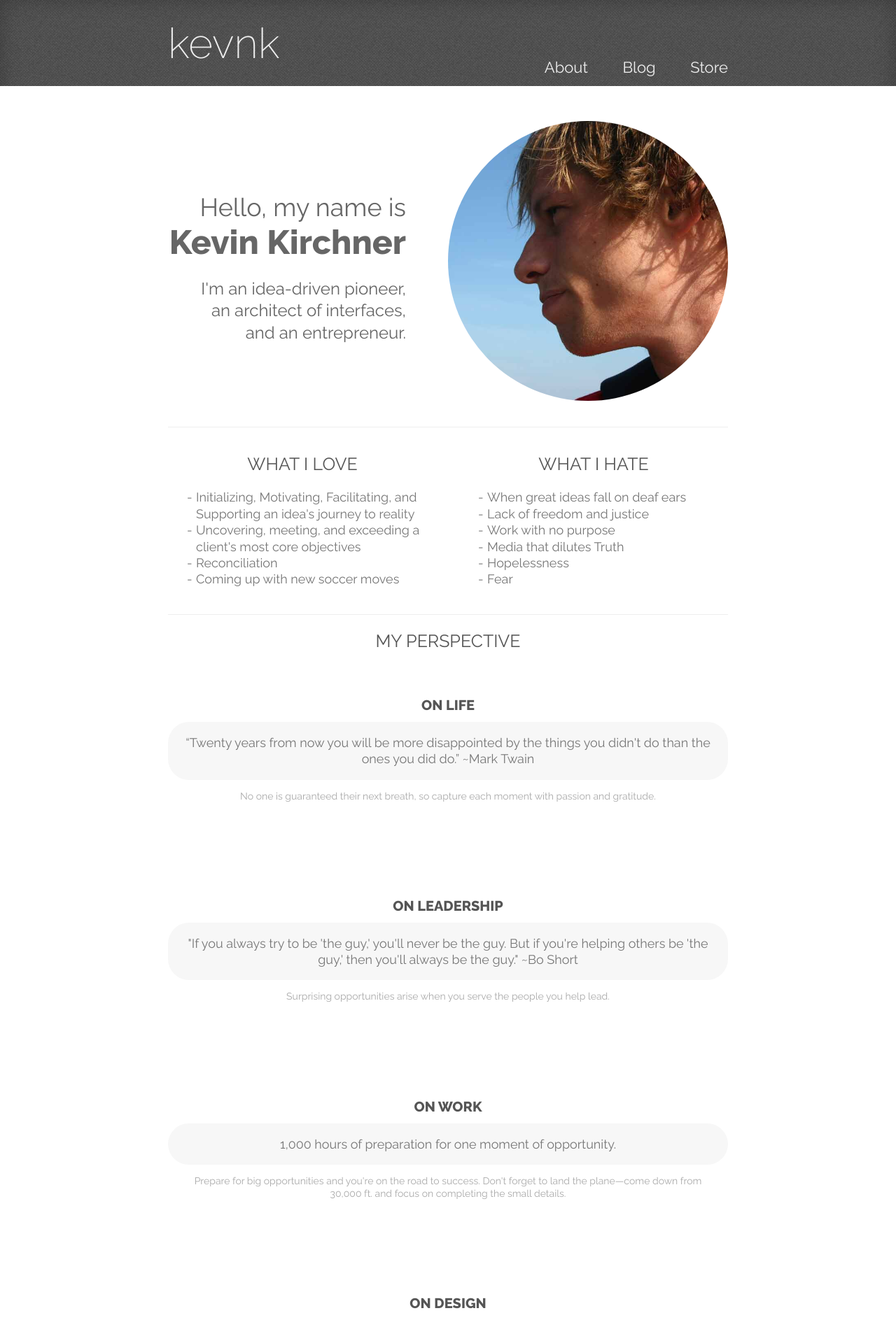
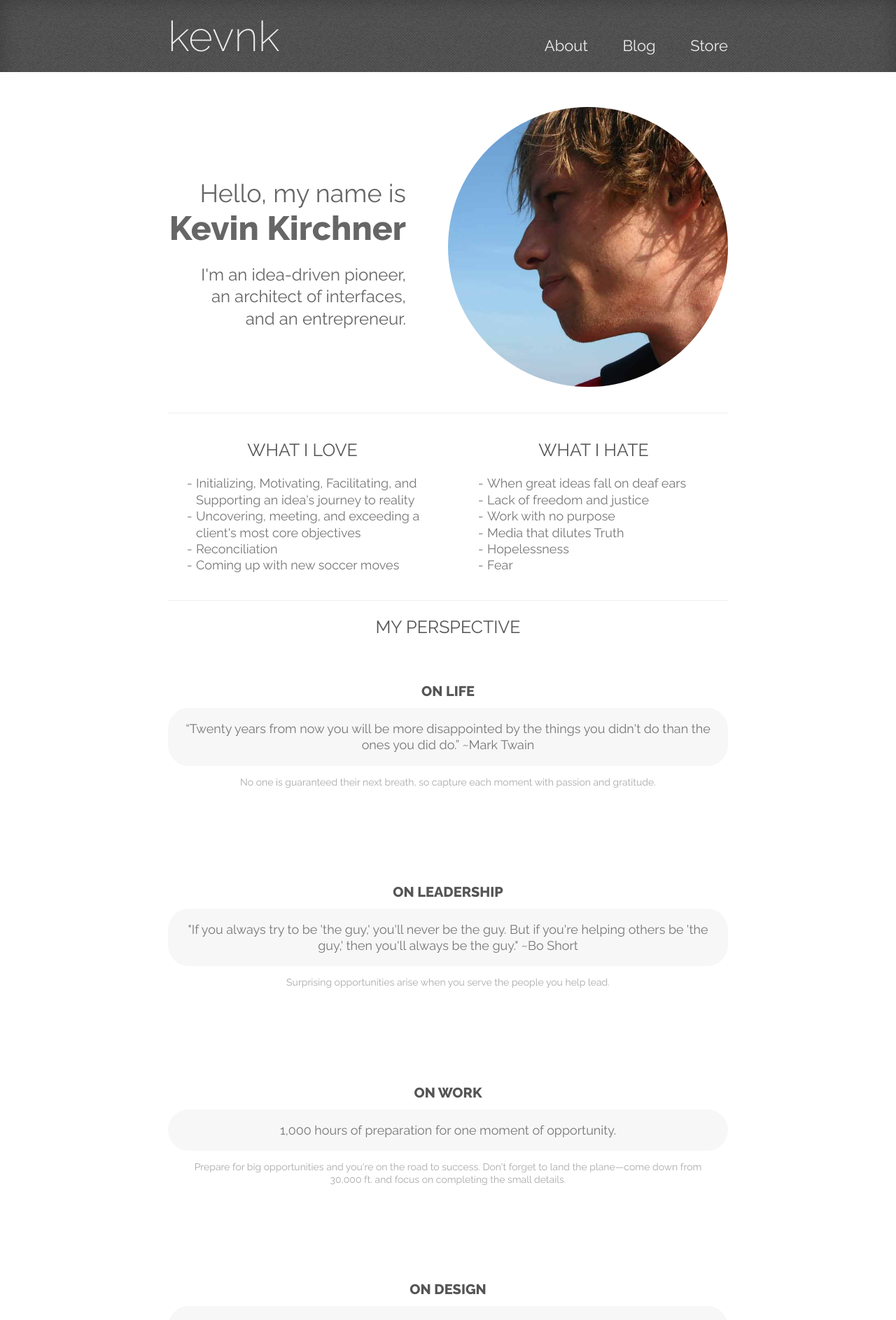
Before and after one commit to kevnk/kevnk.github.io, a Jekyll site: the page built from index.html, in a window 1280 px wide. Shown: the top 1887 px of the page at 70% size. Built offline with Jekyll 4.4.1, drawn with Linux system fonts in a browser that asks for light colours; comment, search, counter and statistics services are not loaded.

Commit message:
fixing header alignments

```diff
--- a/assets/css/main.css
+++ b/assets/css/main.css
@@ -85,10 +85,10 @@ h1 i, h2 i, h3 i, h4 i, h5 i, h6 i { color: #666;}
 /* HEADER =========================================== */
 header { }
 header a { text-decoration: none; display: block; }
-header .logo { line-height: 80px; float: left;}
+header .logo { line-height: 1; float: left;}
 header .logo a { font-size: 60px; font-weight: 200; color: #eee;}
 header .logo a:hover { text-decoration: none;}
-header nav { position: absolute; right:0; bottom:10px; line-height: 30px; width:400px; text-align: right; }
+header nav { position: absolute; right:0; bottom:21px; line-height: 30px; width:400px; text-align: right; }
 header nav a,
 header .mobile-menu { display: inline-block; margin-left: 45px; font-size: 22px; color: #eee; font-weight: 400;}
 header nav a:hover { text-decoration: underline;}
@@ -289,7 +289,7 @@ a.comment-toggle { position: absolute; left:0; bottom:10px; }
     header nav { display: none; text-align: center; position: static; margin-top: 0px; margin: 15px 0 0; width: auto; clear: both; border-bottom: 1px solid #666; border-top: 1px solid #444;}
     .nav-shown  nav { display: block;}
     header nav a { display: block; line-height: 50px; font-size: 24px; border-top: 1px solid #666; border-bottom: 1px solid #444; margin: 0 !important;}
-    header .mobile-menu { display: block; font-size: 25px; padding:5px 10px; line-height: 30px; margin: 30px -10px 0 0; float: right;}
+    header .mobile-menu { display: block; font-size: 25px; padding:5px 10px; line-height: 30px; margin: 44px -10px 0 0; float: right;}
     header .mobile-menu i { margin-right: 5px;}
     header .mobile-menu:hover { text-decoration: none; }
 
```
